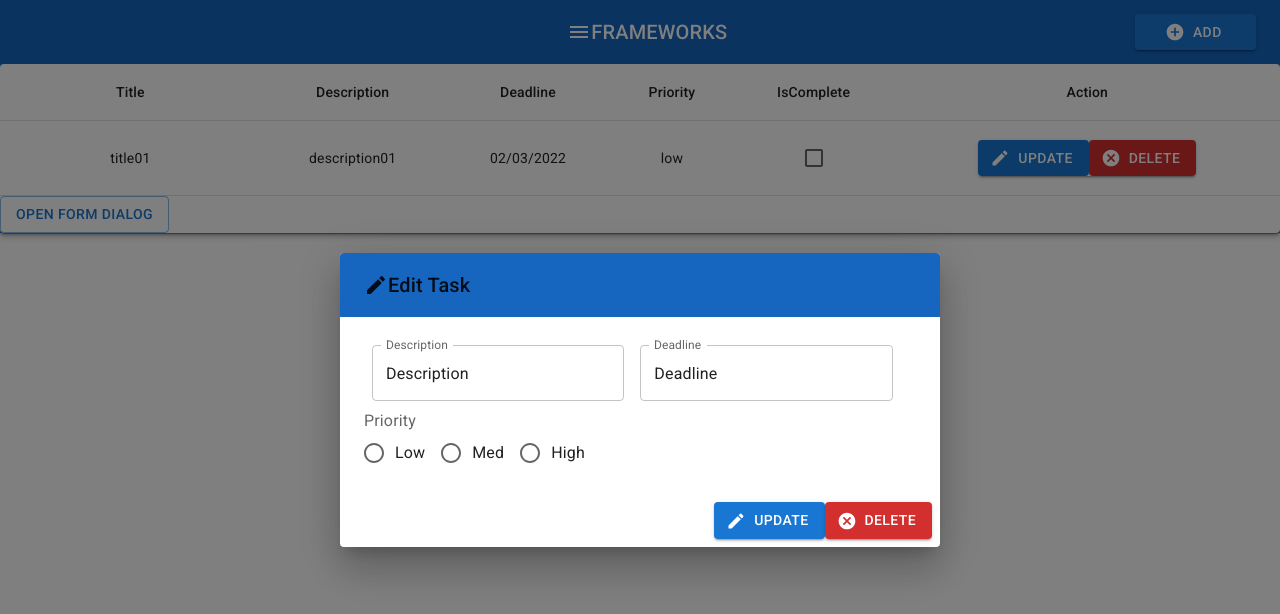
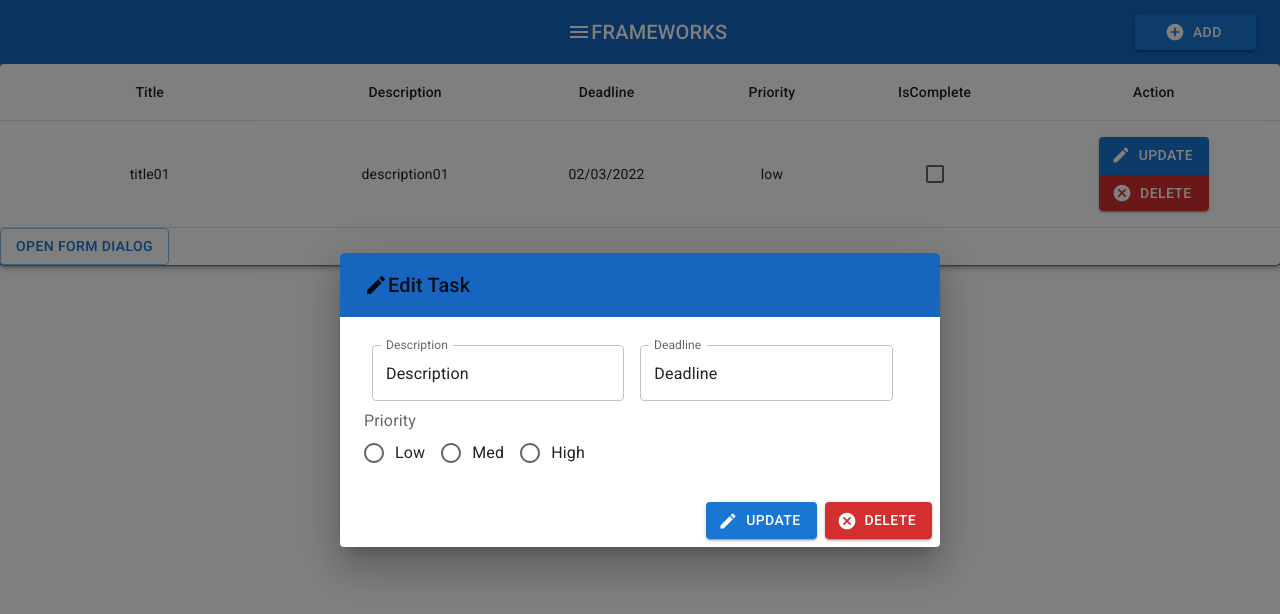
Before and after one commit to VerySeriousHireableAccount/project2-todo-list, a React (Create React App) app: page / in a window 1280 px wide. Both pictures are taken after a click on the button "OPEN FORM DIALOG". Shown: the top 614 px of the page. Built offline with nearby package versions, Linux system fonts and the light colour scheme.

Commit message:
init MUI styling

```diff
--- a/src/Components/Commons/Button-group.js
+++ /dev/null
@@ -1,17 +0,0 @@
-import * as React from "react";
-import Button from "@mui/material/Button";
-import EditIcon from "@mui/icons-material/Edit";
-import CancelIcon from "@mui/icons-material/Cancel";
-
-export default function ButtonCollection() {
-  return (
-    <div>
-      <Button variant="contained" startIcon={<EditIcon />}>
-        UPDATE
-      </Button>
-      <Button variant="contained" startIcon={<CancelIcon />} color="error">
-        DELETE
-      </Button>
-    </div>
-  );
-}
--- a/src/Components/Todo-form.js
+++ b/src/Components/Todo-form.js
@@ -14,7 +14,6 @@ import RadioGroup from "@mui/material/RadioGroup";
 import FormControlLabel from "@mui/material/FormControlLabel";
 import FormControl from "@mui/material/FormControl";
 import FormLabel from "@mui/material/FormLabel";
-import ButtonCollection from "./Commons/Button-group";
 // import BasicDatePicker from "./Commons/Date-picker";
 
 export default function FormDialog() {
@@ -77,7 +76,21 @@ export default function FormDialog() {
           </Box>
         </DialogContent>
         <DialogActions>
-          <ButtonCollection />
+          <Button
+            variant="contained"
+            startIcon={<EditIcon />}
+            onClick={handleClose}
+          >
+            UPDATE
+          </Button>
+          <Button
+            variant="contained"
+            startIcon={<CancelIcon />}
+            color="error"
+            onClick={handleClose}
+          >
+            DELETE
+          </Button>
         </DialogActions>
       </Dialog>
     </div>
--- a/src/Components/Todo-table.js
+++ b/src/Components/Todo-table.js
@@ -7,7 +7,9 @@ import TableHead from "@mui/material/TableHead";
 import TableRow from "@mui/material/TableRow";
 import Paper from "@mui/material/Paper";
 import Checkbox from "@mui/material/Checkbox";
-import ButtonCollection from "./Commons/Button-group";
+import Button from "@mui/material/Button";
+import EditIcon from "@mui/icons-material/Edit";
+import CancelIcon from "@mui/icons-material/Cancel";
 import ButtonGroup from "@mui/material/ButtonGroup";
 import FormDialog from "./Todo-form";
 
@@ -54,7 +56,16 @@ export default function AccessibleTable() {
                   aria-label="vertical contained button group"
                   variant="contained"
                 >
-                  <ButtonCollection />
+                  <Button variant="contained" startIcon={<EditIcon />}>
+                    UPDATE
+                  </Button>
+                  <Button
+                    variant="contained"
+                    startIcon={<CancelIcon />}
+                    color="error"
+                  >
+                    DELETE
+                  </Button>
                 </ButtonGroup>
               </TableCell>
             </TableRow>
```
